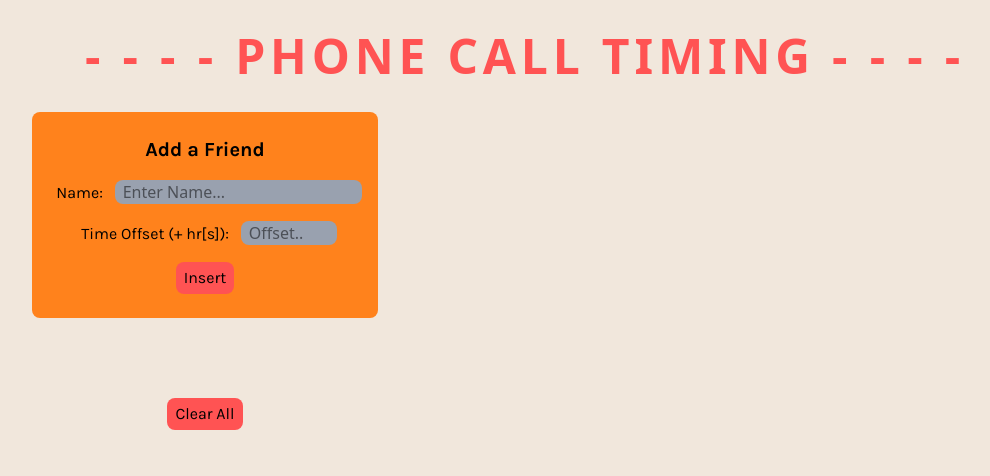
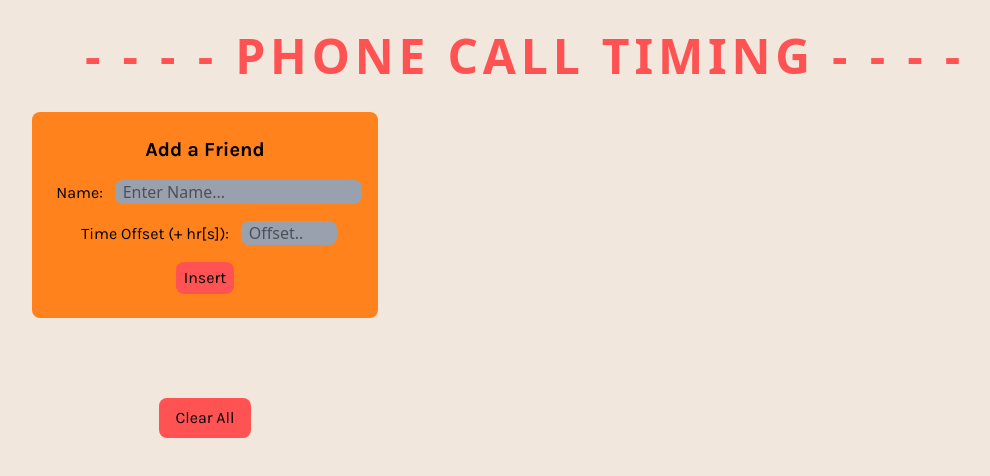
Before and after one commit to Swusan/PhoneCallTiming, a React (Vite) app: page / in a window 1280 px wide. Shown: the top 476 px of the page, without its empty margins (115-1105 px from the left). Built offline with nearby package versions, Linux system fonts and the light colour scheme; a web font is replaced by a local one.

Commit message:
Made Clear All Button Bigger

```diff
--- a/src/App.tsx
+++ b/src/App.tsx
@@ -151,7 +151,7 @@ function InputForm({onInsert, onClearAll}: InputFormProps) {
                 </div>
                 <div>
                 <button
-                    className="px-2 py-1 font-karla bg-[rgb(255,83,83)] rounded-lg cursor-pointer transition-transform duration-300 ease-in-out shadow-s hover:bg-cyan-600 hover:shadow-xl active:bg-cyan-800 active:shadow-xl active:translate-y-px"
+                    className="px-4 py-2 font-karla bg-[rgb(255,83,83)] rounded-lg cursor-pointer transition-transform duration-300 ease-in-out shadow-s hover:bg-cyan-600 hover:shadow-xl active:bg-cyan-800 active:shadow-xl active:translate-y-px"
                     type="button"
                     onClick={onClearAll}
                 >
```
